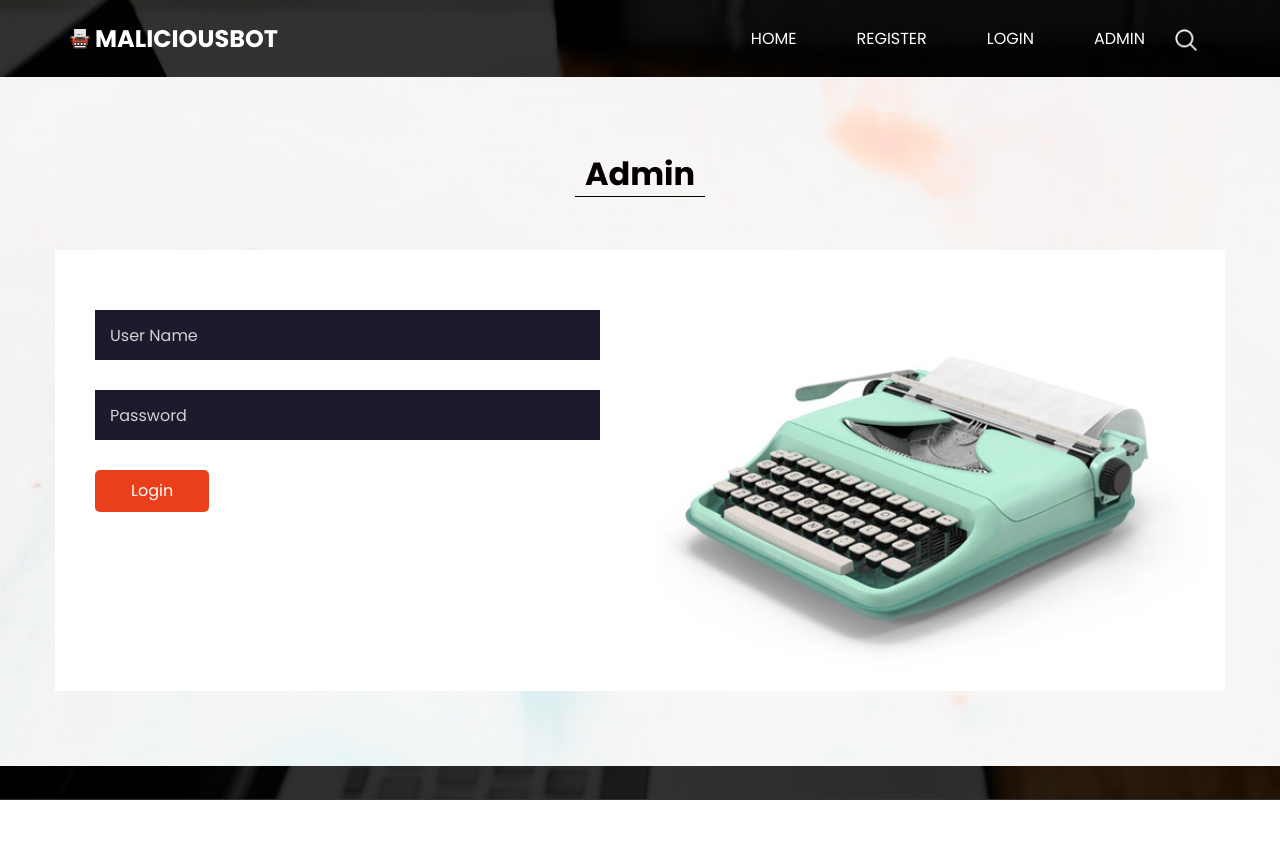
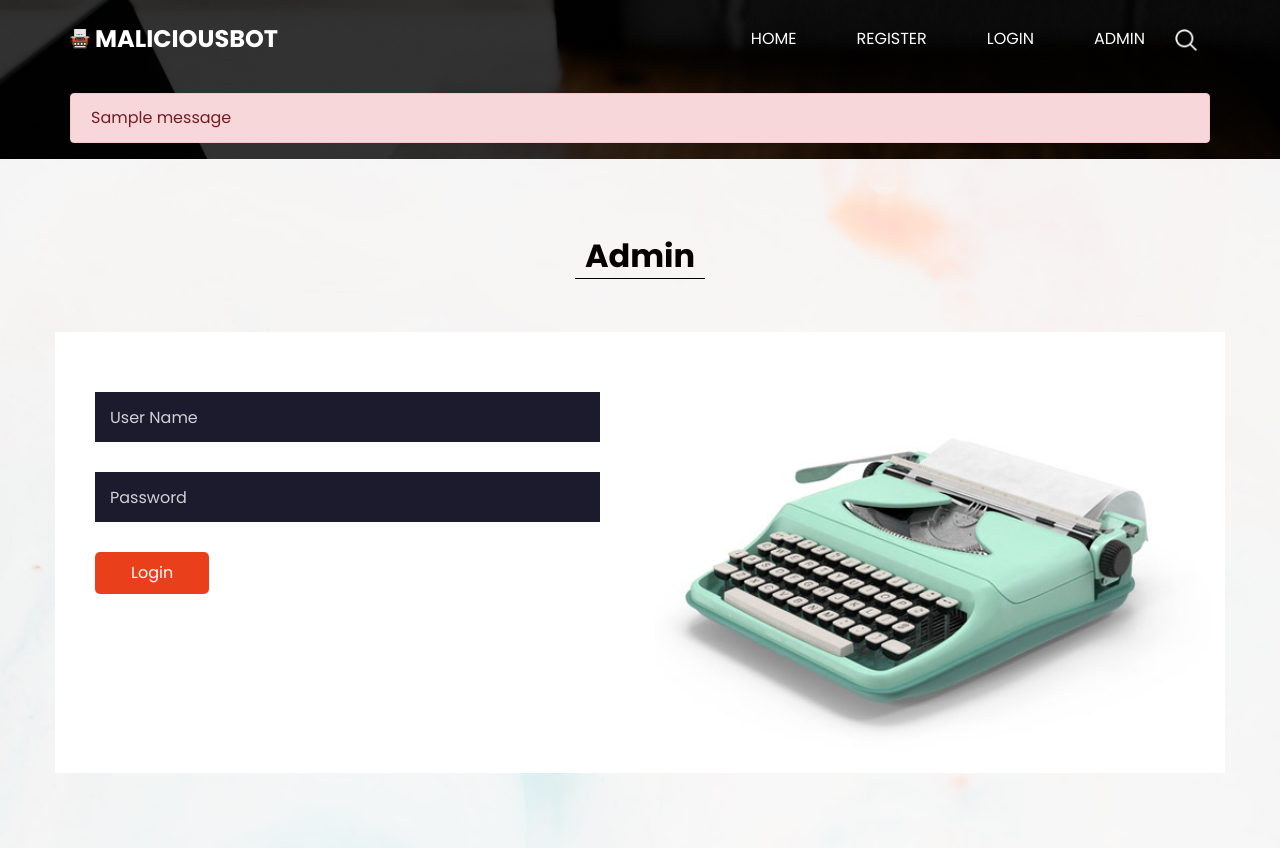
Before and after one commit to Parik-2006/diploma-project, a Django app: page /adminlogin in a window 1280 px wide. Before the commit the page ends 800 px from the top, so only its background shows below. Run offline with Django 3.2, Linux system fonts and the light colour scheme; tables that the repository leaves empty hold one stand-in row (values such as "Sample post"); one stand-in notice (Sample message) is shown; some libraries are stand-ins or nearby versions.

Commit message:
Add frontend error message alerts and fix admin image path

```diff
--- a/templates/adminlogin.html
+++ b/templates/adminlogin.html
@@ -30,7 +30,7 @@
         </div>
         <div class="col-md-6">
           <div class="img-box">
-            <img src="images/contact-img.jpg" alt="">
+            <img src="{% static 'images/contact-img.jpg' %}" alt="">
           </div>
         </div>
       </div>
--- a/templates/nav.html
+++ b/templates/nav.html
@@ -88,7 +88,15 @@
     </header>
     <!-- end header section -->
 
-
+    {% if messages %}
+    <div class="container mt-3">
+      {% for message in messages %}
+      <div class="alert alert-danger" role="alert">
+        {{ message }}
+      </div>
+      {% endfor %}
+    </div>
+    {% endif %}
 
   <script type="text/javascript" src="{% static 'js/jquery-3.4.1.min.js' %}"></script>
   <script type="text/javascript" src="{% static 'js/bootstrap.js' %}"></script>
```
